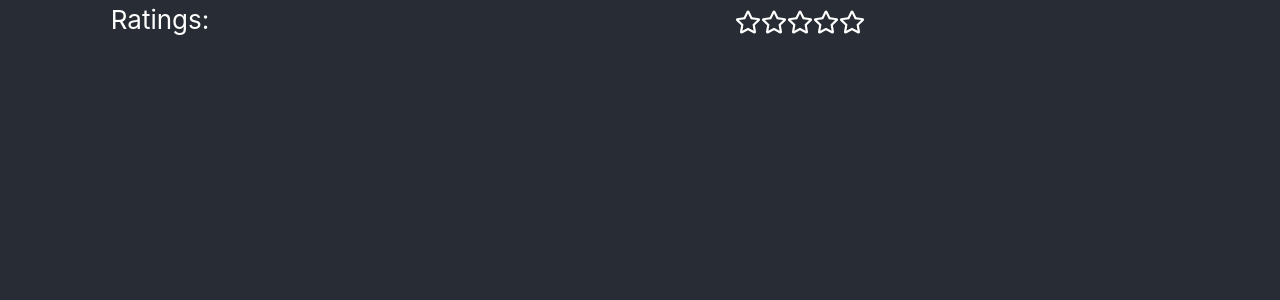
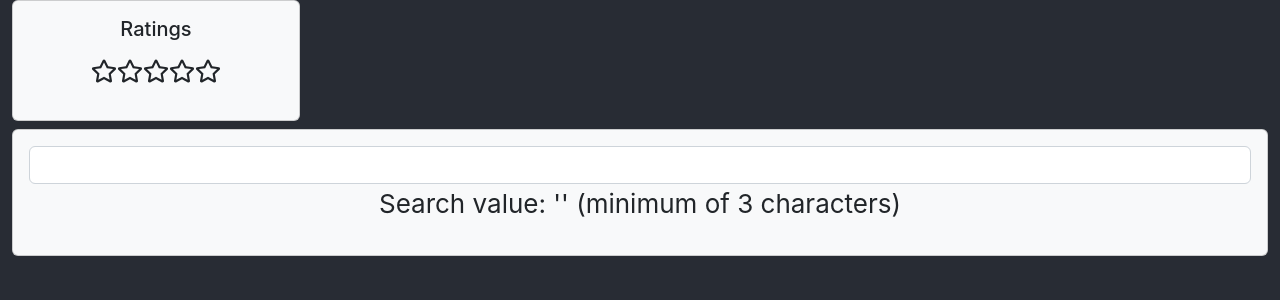
Before and after one commit to isaackehle/react-components, a React (Create React App) app: page / in a window 1280 px wide. Shown: the top 300 px of the page. Built offline with nearby package versions, Linux system fonts and the light colour scheme; the HTML template or start-up script is replaced by a standard one.

Commit message:
working example of countries for auto complete

```diff
--- a/package.json
+++ b/package.json
@@ -11,6 +11,7 @@
     "@types/react": "^18.0.15",
     "@types/react-dom": "^18.0.6",
     "bootstrap": "^5.2.1",
+    "countries-list": "^2.6.1",
     "framer-motion": "^6.5.1",
     "react": "^18.2.0",
     "react-bootstrap": "^2.4.0",
--- a/src/App.tsx
+++ b/src/App.tsx
@@ -1,8 +1,7 @@
-import { Container, Row, Col } from "react-bootstrap";
-
+import { Card, Col, Container, Row } from "react-bootstrap";
 import "typeface-roboto";
 import "./App.css";
-import { StarRatings } from "./libs/";
+import { CountryAutocomplete, StarRatings } from "./libs/";
 
 function App() {
   return (
@@ -10,9 +9,22 @@ function App() {
       <header className="App-header">
         <Container fluid>
           <Row>
-            <Col xs={3}>Ratings:</Col>
-            <Col xs={9}>
-              <StarRatings />
+            <Col>
+              <Card style={{ width: "18rem" }} bg="light" text="dark" className="mb-2">
+                <Card.Body>
+                  <Card.Title>Ratings</Card.Title>
+                  <StarRatings />
+                </Card.Body>
+              </Card>
+            </Col>
+          </Row>
+          <Row>
+            <Col>
+              <Card bg="light" text="dark" className="mb-2">
+                <Card.Body>
+                  <CountryAutocomplete />
+                </Card.Body>
+              </Card>
             </Col>
           </Row>
         </Container>
--- /dev/null
+++ b/src/libs/CountryAutocomplete.tsx
@@ -0,0 +1,75 @@
+import { Component } from "react";
+import { Form } from "react-bootstrap";
+import { countries } from "countries-list";
+
+const MIN = 3;
+
+// TODO: create generic Autocomplete class
+
+class CountryAutocomplete extends Component {
+  state = {
+    search: "",
+    results: [],
+  };
+
+  constructor(props: any) {
+    super(props);
+    this.state = {
+      search: "",
+      results: [],
+    };
+  }
+
+  isEnough = (x: string) => x.length >= MIN;
+
+  filterCountries = (search: string): string[] => {
+    if (!this.isEnough(search)) return [];
+
+    let abbr: keyof typeof countries;
+
+    const filtered = [];
+    for (abbr in countries) {
+      const country = countries[abbr];
+      if (country.name.toLowerCase().includes(search)) filtered.push(`${abbr}: ${country.name}`);
+    }
+
+    return filtered;
+  };
+
+  handleChange = (e: any) => {
+    e.preventDefault(); // prevent the default action
+
+    const search = e.target.value;
+    const results = this.filterCountries(search.toLowerCase());
+    this.setState({ search, results });
+  };
+
+  render() {
+    return (
+      <div>
+        <Form>
+          <Form.Group>
+            <Form.Control value={this.state.search} type="text" onChange={this.handleChange}></Form.Control>
+          </Form.Group>
+        </Form>
+        <p>
+          Search value: '{this.state.search}' (minimum of {MIN} characters)
+        </p>
+        {this.isEnough(this.state.search) ? (
+          <p>
+            <strong>Result(s): {this.state.results.length} </strong>
+          </p>
+        ) : (
+          <div></div>
+        )}
+
+        {/** TODO: something prettier than this, as a component*/}
+        {this.state.results.map((str, index) => (
+          <p key={index}>{str}</p>
+        ))}
+      </div>
+    );
+  }
+}
+
+export default CountryAutocomplete;
--- a/src/libs/index.tsx
+++ b/src/libs/index.tsx
@@ -1,3 +1,4 @@
+import CountryAutocomplete from "./CountryAutocomplete";
 import StarRatings from "./StarRatings";
 
-export { StarRatings };
+export { CountryAutocomplete, StarRatings };
```
Also changed, not shown: 1 other file (tests, documents, lock files or other folders).
